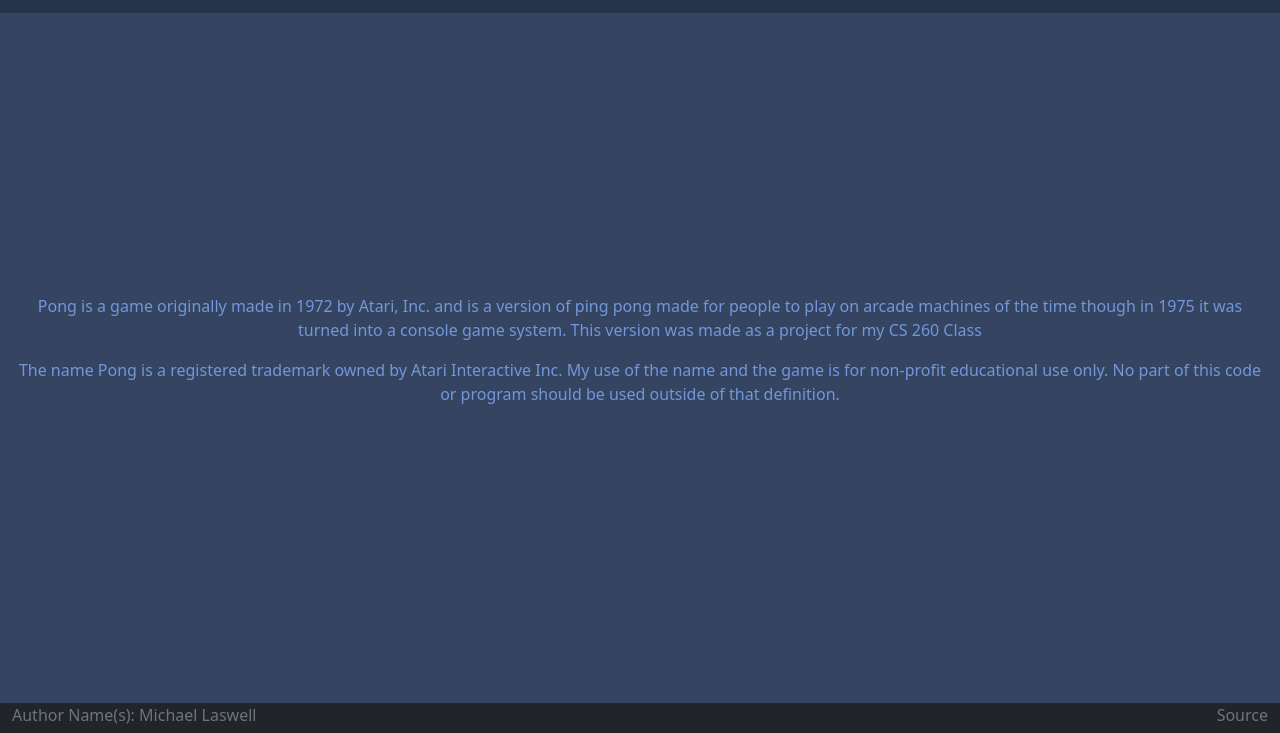
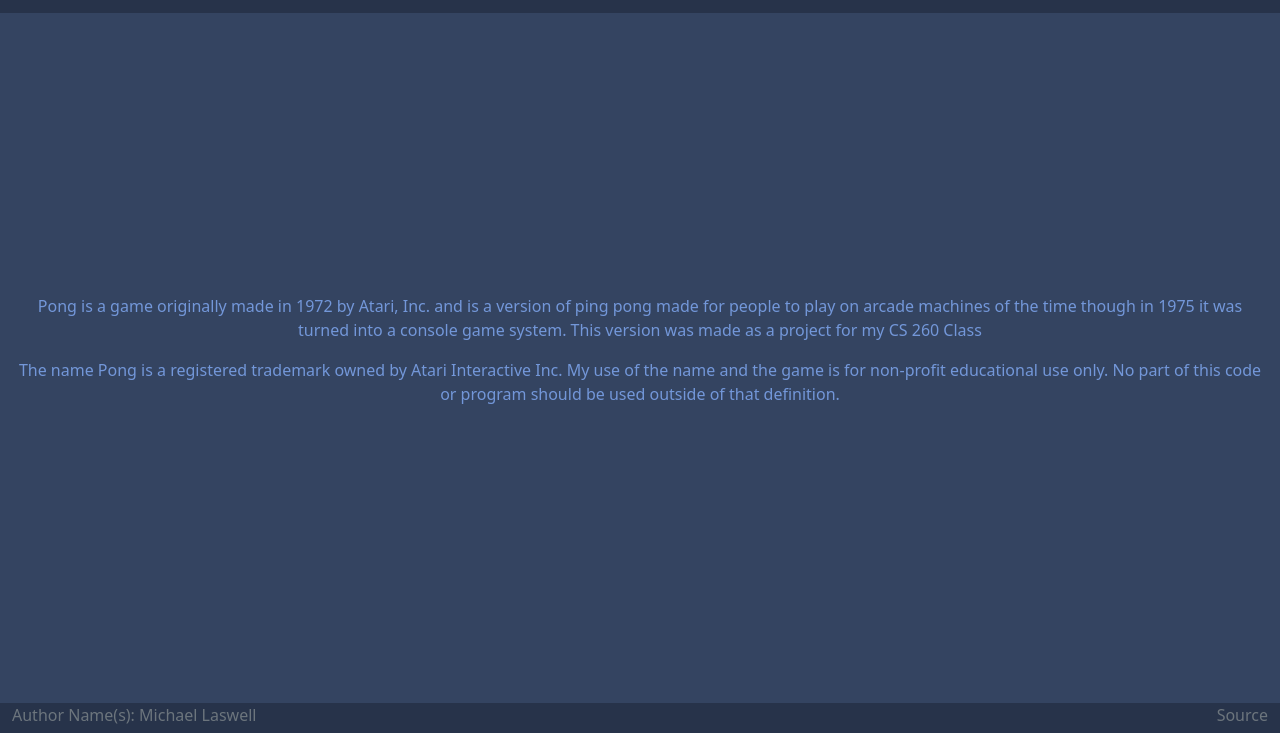
Before and after one commit to M-Laswell/startup, a plain HTML site: page about.html in a window 1280 px wide. Shown: the part 67-800 px from the top of the page. Drawn offline with nearby package versions, Linux system fonts and the light colour scheme.

Commit message:
footer changes

```diff
--- a/about.html
+++ b/about.html
@@ -64,7 +64,7 @@
       </div>
     </main>
 
-    <footer class="bg-dark text-dark text-muted">
+    <footer class=" text-dark text-muted" style="background-color:#27334a;">
       <div class="container-fluid">
         <span class="text-reset">Author Name(s): Michael Laswell</span>
         <a
```
Also changed, not shown: index.html (+1 -1 lines), scores.html (+1 -1 lines).
